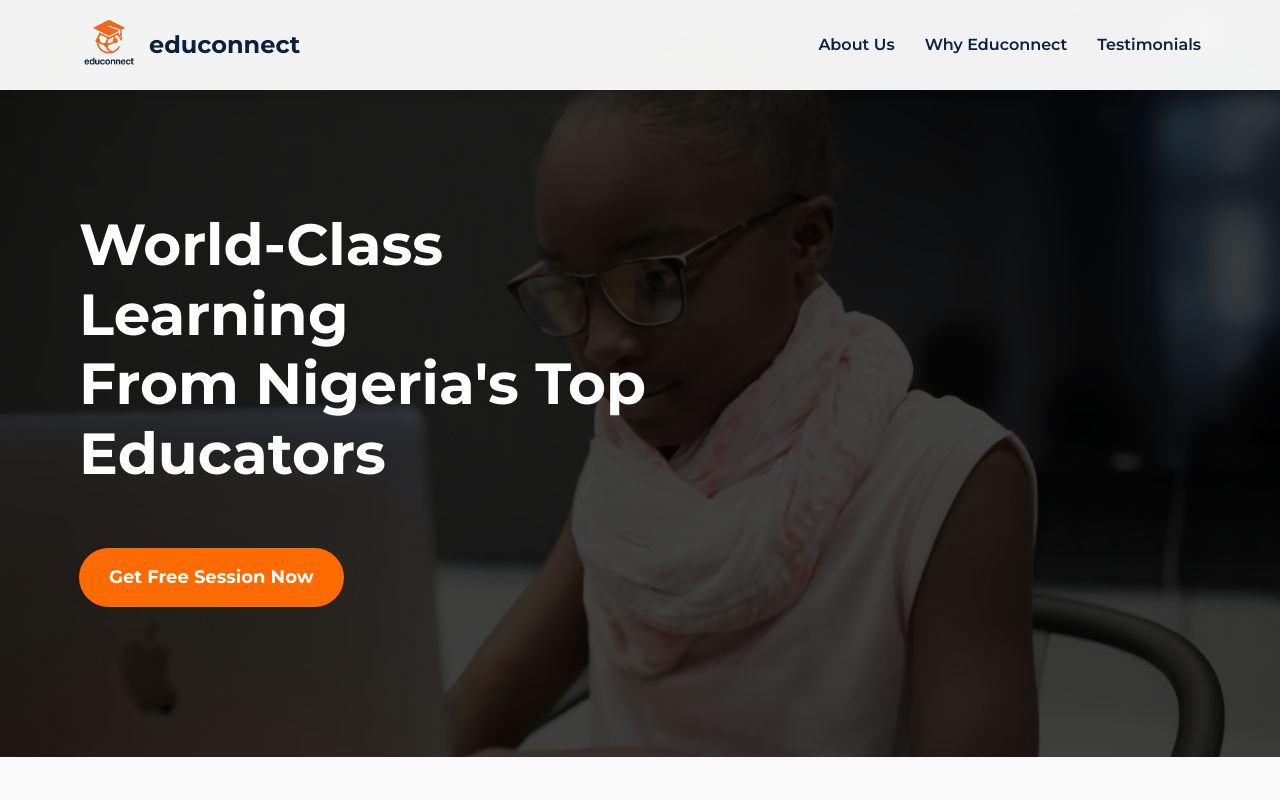
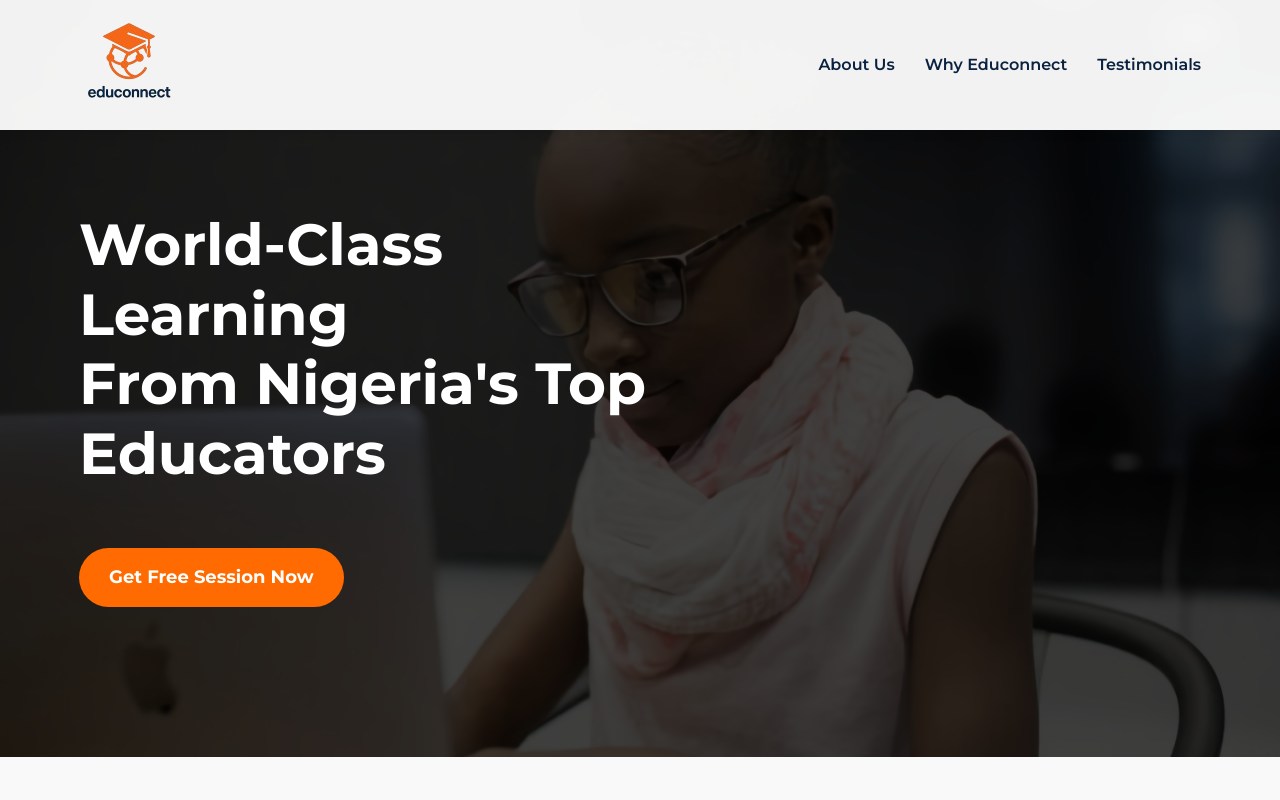
Before and after one commit to WuorBhang/EDUconnect, a plain HTML site: page index.html in a window 1280 px wide. Shown: the top 800 px of the page. Drawn offline with Linux system fonts and the light colour scheme.

Commit message:
adding changes

```diff
--- a/css/style.css
+++ b/css/style.css
@@ -69,7 +69,7 @@
         }
 
         .logo {
-            height: 60px;
+            height: 100px;
             margin-right: 10px;
         }
 
--- a/index.html
+++ b/index.html
@@ -16,7 +16,7 @@
         <div class="container">
             <div class="logo-container">
                 <img src="/images/logo_edu.png" alt="Educonnect Logo" class="logo">
-                <h1 style="font-size: 24px; margin: 0;">educonnect</h1>
+                <!-- <h1 style="font-size: 24px; margin: 0;">educonnect</h1> -->
             </div>
             <button class="mobile-menu-btn">☰</button>
             <nav class="nav-menu">
```
Also changed, not shown: images/manchester.png.
